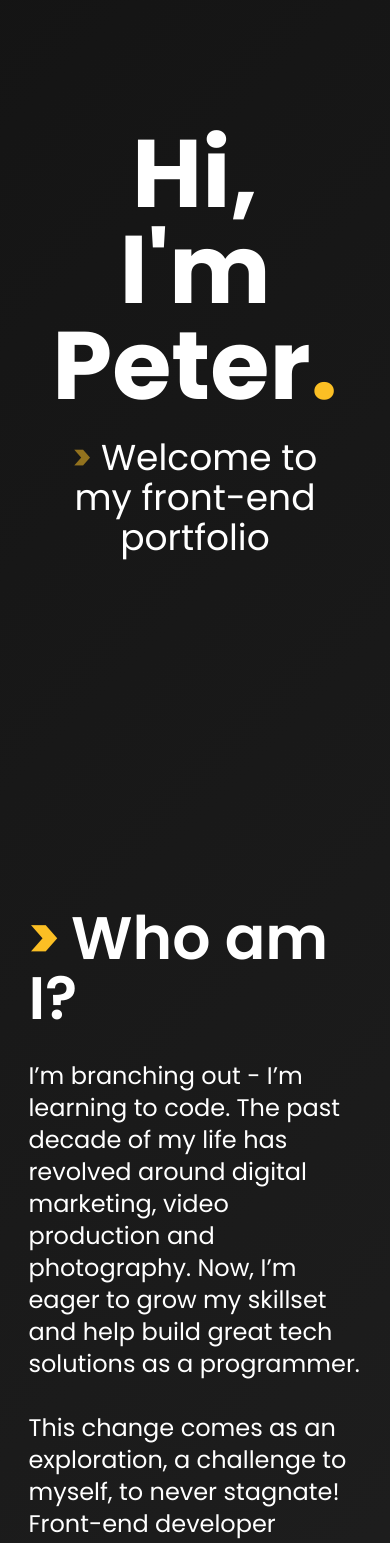
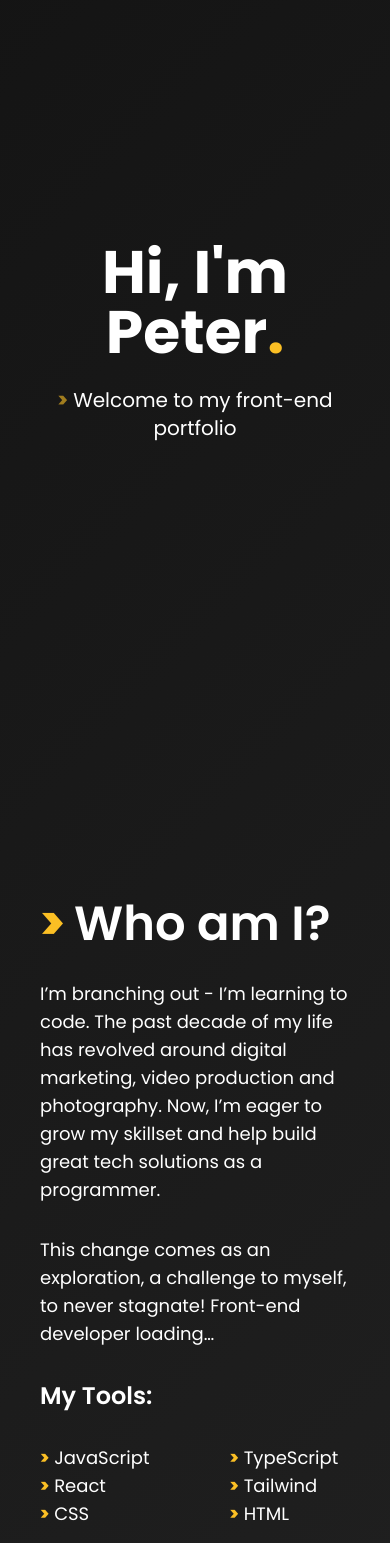
Before and after one commit to UnclePedro/My-Portfolio, a React (Vite) app in the folder Front-End Portfolio/: page / in a window 390 px wide. Shown: the part 80-1623 px from the top of the page. Built offline with nearby package versions, Linux system fonts and the light colour scheme.

Commit message:
Adding breakpoints, experimenting with CSS options

```diff
--- a/Front-End Portfolio/src/App.tsx
+++ b/Front-End Portfolio/src/App.tsx
@@ -53,7 +53,7 @@ function App() {
       </div>
 
       <div className={'mt-56'} ref={projectRef}>
-        <div className={'text-6xl font-semibold font-poppins flex justify-center'}>
+        <div className={'text-5xl md:text-6xl font-semibold font-poppins flex justify-center'}>
           <h1>
             <span className={'text-amber-400 font-extrabold'}>&gt; </span>Projects
           </h1>
@@ -90,7 +90,7 @@ function App() {
       </div>
 
       <div className={'mt-56'} ref={creativeRef}>
-        <div className={'text-6xl font-semibold font-poppins flex justify-center'}>
+        <div className={'text-5xl md:text-6xl font-semibold font-poppins flex justify-center'}>
           <h1>
             <span className={'text-amber-400 font-extrabold'}>&gt; </span>Creative
           </h1>
--- a/Front-End Portfolio/src/components/AboutMeBlock.tsx
+++ b/Front-End Portfolio/src/components/AboutMeBlock.tsx
@@ -1,18 +1,18 @@
 function AboutMeBlock(props: { title: string; description1: string; description2: string; img: string }) {
   return (
     <>
-      <div className={'font-poppins flex justify-center p-12'}>
+      <div className={'font-poppins flex justify-center p-10'}>
         <div className={' sm:w-[650px]'}>
-          <h2 className="text-6xl font-semibold">
+          <h2 className="text-5xl md:text-6xl font-semibold">
             <span className={'text-amber-400 font-extrabold'}>&gt; </span>
             {props.title}
           </h2>
-          <p className={'text-2xl my-8'}>{props.description1}</p>
-          <p className={'text-2xl'}>{props.description2}</p>
-          <h1 className={'text-3xl font-semibold mt-8'}>My Tools:</h1>
+          <p className={'text-lg md:text-2xl my-8'}>{props.description1}</p>
+          <p className={'text-lg md:text-2xl'}>{props.description2}</p>
+          <h1 className={'text-2xl md:text-3xl font-semibold mt-8'}>My Tools:</h1>
 
           <div className={'flex'}>
-            <ol className={'text-2xl my-8'}>
+            <ol className={'text-lg md:text-2xl my-8'}>
               <li>
                 <span className={'text-amber-400 font-extrabold'}>&gt;</span> JavaScript
               </li>
@@ -23,7 +23,7 @@ function AboutMeBlock(props: { title: string; description1: string; description2
                 <span className={'text-amber-400 font-extrabold'}>&gt;</span> CSS
               </li>
             </ol>
-            <ol className={'text-2xl my-8 inline-flex flex-col pl-20'}>
+            <ol className={'text-lg md:text-2xl my-8 inline-flex flex-col pl-20'}>
               <li>
                 <span className={'text-amber-400 font-extrabold'}>&gt;</span> TypeScript
               </li>
--- a/Front-End Portfolio/src/components/Footer.tsx
+++ b/Front-End Portfolio/src/components/Footer.tsx
@@ -1,6 +1,6 @@
 function Footer() {
   return (
-    <div className={'font-poppins flex justify-center mb-3'}>
+    <div className={'text-xs md:text-md font-poppins flex justify-center mb-3'}>
       <p>Designed & Built by Peter Forsyth</p>
     </div>
   );
--- a/Front-End Portfolio/src/components/GetInTouch.tsx
+++ b/Front-End Portfolio/src/components/GetInTouch.tsx
@@ -8,11 +8,11 @@ function GetInTouch(props: { title: string; bodyText: string; buttonText: string
   return (
     <div className={'font-poppins flex justify-center pt-48 m-12'}>
       <div className={'w-[650px] flex-col align-center text-center'}>
-        <h2 className="text-5xl sm:text-6xl font-semibold">
+        <h2 className="text-5xl md:text-6xl font-semibold">
           <span className={'text-amber-400 font-extrabold'}>&gt; </span>
           {props.title}
         </h2>
-        <p className={'text-2xl my-8'}>{props.bodyText}</p>
+        <p className={'text-lg md:text-2xl my-8'}>{props.bodyText}</p>
         <div className={'flex justify-center'}>
           <Icon img={linkedin} href={'https://www.linkedin.com/in/peter-forsyth-a89590175/'} alt={'linkedIn'} />
           <Icon img={instagram} href={'https://www.instagram.com/peterforsyth_/'} alt={'Instagram'} />
--- a/Front-End Portfolio/src/components/Icon.tsx
+++ b/Front-End Portfolio/src/components/Icon.tsx
@@ -1,7 +1,11 @@
 function Icon(props: { img: string; href: string; alt: string }) {
   return (
     <a href={props.href} target="_blank" rel="noreferrer" className={'mx-2'}>
-      <img src={props.img} alt={props.alt} className={'rounded-xl object-cover w-20 animation-reverse-bounce'} />
+      <img
+        src={props.img}
+        alt={props.alt}
+        className={'w-14 md:w-20 rounded-xl object-cover animation-reverse-bounce'}
+      />
     </a>
   );
 }
--- a/Front-End Portfolio/src/components/LandingPageBanner.tsx
+++ b/Front-End Portfolio/src/components/LandingPageBanner.tsx
@@ -6,11 +6,11 @@ function LandingPageBanner(props: {
   return (
     <div ref={props.landingBannerRef}>
       <header className={'font-poppins flex flex-col justify-center p-12 h-screen text-center'}>
-        <h1 className={'text-8xl font-bold'}>
+        <h1 className={'text-6xl md:text-8xl font-bold'}>
           {props.heading1}
           <span className={'text-amber-400'}>.</span>
         </h1>
-        <p className={'text-4xl pt-6'}>
+        <p className={'text-xl md:text-4xl pt-6'}>
           <span className={'text-amber-400 font-extrabold animate-pulse'}>&gt;</span> {props.heading2}
         </p>
       </header>
--- a/Front-End Portfolio/src/components/ProjectBlock.tsx
+++ b/Front-End Portfolio/src/components/ProjectBlock.tsx
@@ -14,15 +14,15 @@ function ProjectBlock(props: {
             (props.isImgOnLeft ? ' flex-row-reverse' : '')
           }
         >
-          <div className={'max-w-[550px]' + (props.isImgOnLeft ? ' ml-16' : '')}>
-            <h2 className="text-5xl font-semibold">{props.title}</h2>
-            <p className={'text-2xl my-8'}>{props.description}</p>
+          <div className={'max-w-[550px]'}>
+            <h2 className="text-3xl md:text-4xl font-semibold">{props.title}</h2>
+            <p className={'text-lg md:text-2xl my-6'}>{props.description}</p>
           </div>
-          <div className={'flex flex-col'}>
+          <div className={'hidden xl:flex flex-col' + (props.isImgOnLeft ? ' mr-12' : '')}>
             <img
               src={props.img}
               alt="headshot"
-              className={'flex flex-end h-[300px] object-cover aspect-square rounded-lg'}
+              className={'hidden xl:flex flex-end h-[300px] object-cover aspect-square rounded-lg'}
             />
             {/* <hr
             className={
--- a/Front-End Portfolio/src/components/VideoPlayer.tsx
+++ b/Front-End Portfolio/src/components/VideoPlayer.tsx
@@ -5,7 +5,7 @@ const ReactPlayer = _ReactPlayer as unknown as React.FC<ReactPlayerProps>;
 function VideoPlayer(props: { url: string; width: string; height: string }) {
   return (
     <>
-      <div className={'font-poppins flex justify-center m-8 rounded-lg'}>
+      <div className={'m-4 font-poppins flex justify-center'}>
         <ReactPlayer url={props.url} width={props.width} height={props.height} controls />
       </div>
     </>
--- a/Front-End Portfolio/src/components/VideoWall.tsx
+++ b/Front-End Portfolio/src/components/VideoWall.tsx
@@ -3,8 +3,8 @@ import VideoPlayer from './VideoPlayer';
 function VideoWall(props: { url3: string; url2: string; url1: string }) {
   return (
     <>
-      <div className={'-my-12 sm:my-4'}>
-        <VideoPlayer url={props.url1} width={'650px'} height={'366px'} />
+      <div className={'my-12'}>
+        <VideoPlayer url={props.url1} width={'500px'} height={'281px'} />
         <div className={'flex flex-col xl:flex-row justify-center'}>
           <VideoPlayer url={props.url2} width={'500px'} height={'281px'} />
           <VideoPlayer url={props.url3} width={'500px'} height={'281px'} />
```
Also changed, not shown: Front-End Portfolio/src/index.css (+66 -0 lines).
